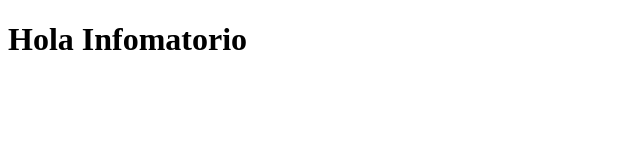
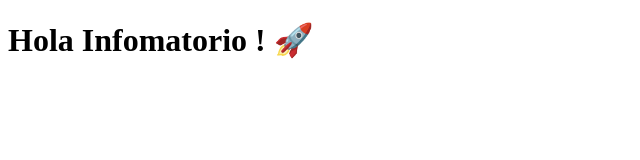
Before and after one commit to MaximilianoAcevedo10/TecnoTend, a plain HTML site: page app/index.html in a window 1280 px wide. Shown: the whole page, without its empty margins (0-640 px from the left). Drawn offline with Linux system fonts and the light colour scheme.

Commit message:
Tercer commit

```diff
--- a/app/index.html
+++ b/app/index.html
@@ -6,6 +6,6 @@
     <title>Primer Despliegue</title>
 </head>
 <body>
-    <h1>Hola Infomatorio</h1>
+    <h1>Hola Infomatorio ! 🚀 </h1>
 </body>
 </html>
```
